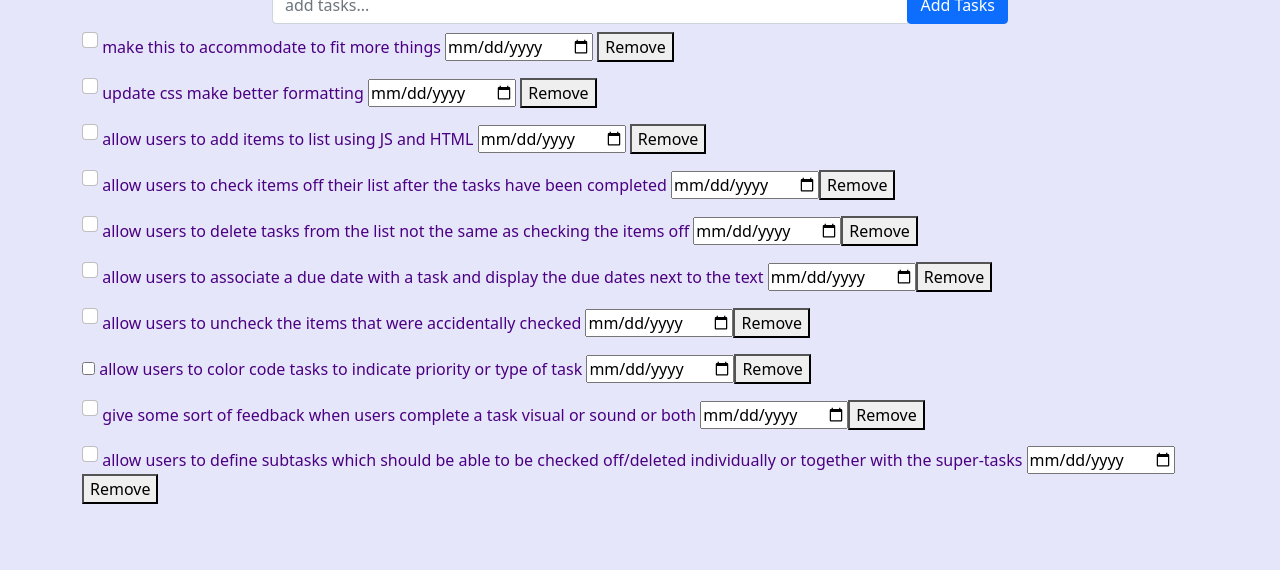
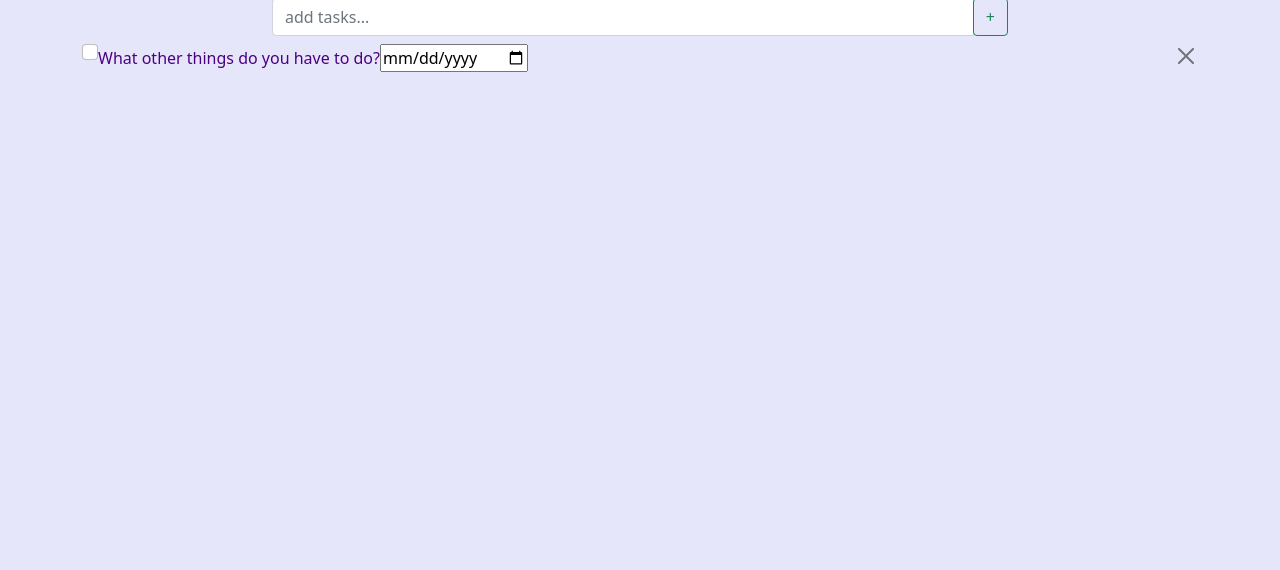
Before and after one commit to pinepplu/cisc3650, a plain HTML site: page index.html in a window 1280 px wide. Shown: the part 230-800 px from the top of the page. Drawn offline with nearby package versions, Linux system fonts and the light colour scheme.

Commit message:
updated html

```diff
--- a/index.css
+++ /dev/null
@@ -1,33 +0,0 @@
-/* 3650 website CSS document */
-
-body{
-	background: lavender;
-	color: indigo;
-}
-h1{
-  text-align: center;
-}
-ul li:hover{
-	font-size:100%;
-	background:yellow;
-	font-family:monospace;
-	text-decoration:none;
-}
-ul li.checked{
-	text-decoration: line-through;
-}
-.addBtn{
-  padding: 2px;
-  width: 10%;
-  background: #d9d9d9;
-  color: #555;
-  float: left;
-  text-align: center;
-  font-size: 13px;
-  cursor: pointer;
-  transition: 0.3s;
-  border-radius: 0;
-}
-.addBtn:hover{
-	background-color: #bbb;
-}
--- a/index.html
+++ b/index.html
@@ -32,67 +32,35 @@
 			font-family: monospace;
 			text-decoration: none;
 		}
-		ul li.checked {
-			text-decoration: line-through;
+		input[type=checkbox] {
+            float: left;
+        }
+		button[type=button] {
+			float: right;
+		}
+		.container {
+			margin-top: 20px;
 		}
 	</style>
 </head>
 <body>
+	<h1 class="text-center display-1">ToDo List</h1>
 	<div class="container">
-		<h1 class="text-center display-1">ToDo List</h1>
 		<div class="row">
 			<form class="col-8 mx-auto" id="form">
 				<div class="input-group">
 					<input class="form-control" type="text" id="input" placeholder="add tasks...">
 					<span>
-						<button type="button" id="addbtn" class="btn btn-primary">Add Tasks</button>
+						<button type="button" id="addbtn" class="btn btn-outline-success">+</button>
 					</span>
 				</div>
 			</form>
-			<!--<button onclick="add()">Add Tasks</button>-->
 		</div>
 		<div class="row">
 			<ul id="todo">
 				<li>
-					<input type="checkbox" class="form-check-input mt-0"> make this to accommodate to fit more things <input type="date">
-					<button type="submit" class="delbtn">Remove</button>
-				</li>
-				<li>
-					<input type="checkbox" class="form-check-input mt-0"> update css make better formatting <input type="date">
-					<button type="submit" class="delbtn">Remove</button>
-				</li>
-				<li>
-					<input type="checkbox" class="form-check-input mt-0"> allow users to add items to list using JS and HTML <input type="date">
-					<button type="submit" class="delbtn">Remove</button>
-				</li>
-				<li>
-					<input type="checkbox" class="form-check-input mt-0"> allow users to check items off their list after the tasks have been
-					completed
-					<input type="date"><button type="submit" class="delbtn">Remove</button>
-				</li>
-				<li><input type="checkbox" class="form-check-input mt-0"> allow users to delete tasks from the list not the same as checking the items
-					off
-					<input type="date"><button type="submit" class="delbtn">Remove</button>
-				</li>
-				<li><input type="checkbox" class="form-check-input mt-0"> allow users to associate a due date with a task and display the due dates
-					next
-					to
-					the text
-					<input type="date"><button type="submit" class="delbtn">Remove</button>
-				</li>
-				<li><input type="checkbox" class="form-check-input mt-0"> allow users to uncheck the items that were accidentally checked
-					<input type="date"><button type="submit" class="delbtn">Remove</button>
-				</li>
-				<li><input type="checkbox"> allow users to color code tasks to indicate priority or type of task
-					<input type="date"><button type="submit" class="delbtn">Remove</button>
-				</li>
-				<li><input type="checkbox" class="form-check-input mt-0"> give some sort of feedback when users complete a task visual or sound or
-					both
-					<input type="date"><button type="submit" class="delbtn">Remove</button>
-				</li>
-				<li><input type="checkbox" class="form-check-input mt-0"> allow users to define subtasks which should be able to be checked
-					off/deleted individually or together with the super-tasks
-					<input type="date"><button type="submit" class="delbtn">Remove</button>
+					<input type="checkbox" class="form-check-input mt-0">What other things do you have to do?<input type="date">
+					<button type="button" id="delbtn" class="btn-close"></button>
 				</li>
 			</ul>
 		</div>
@@ -104,13 +72,17 @@
 			var input = document.getElementById("input");
 			var addbtn = document.getElementById("addbtn");
 			var todo = document.getElementById("todo");
+			var delbtn = document.getElementById("delbtn")
 			var id = 1;
 
-			// button event listener
-			btn.addEventListener("click", addBtn);
+			// add button event listener
+			addbtn.addEventListener("click", addBtn);
 
-			// list even listener
+			// list event listener
 			todo.addEventListener("click", boxChecked);
+
+			//delete button event listener
+			delbtn.addEventListener("click", delBtn);
 
 			//add tasks with button
 			function addBtn() {
@@ -128,6 +100,12 @@
 				}
 			}
 
+			//delete tasks with button
+			function delBtn(element) {
+				var del = element.target;
+				del.parentNode.remove();
+			}
+
 			// strikes out completed task
 			function boxChecked(event) {
 				const element = event.target;
```
